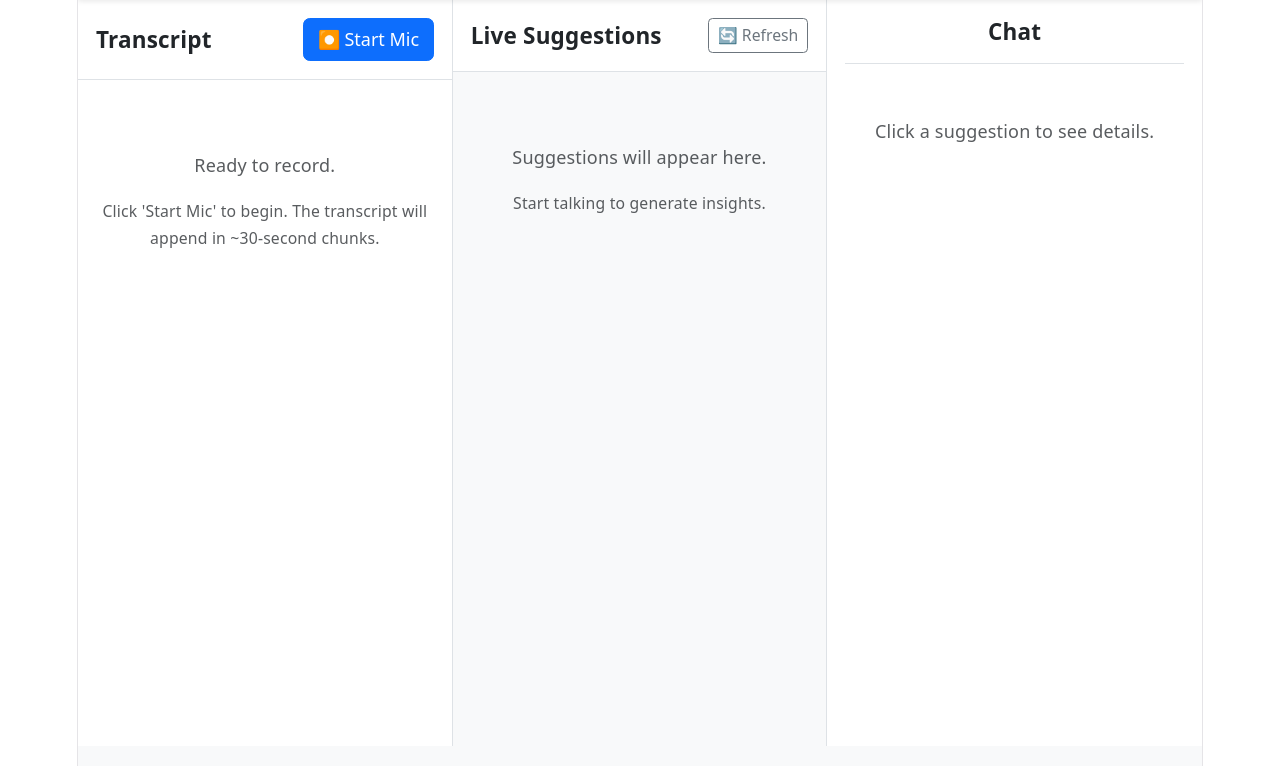
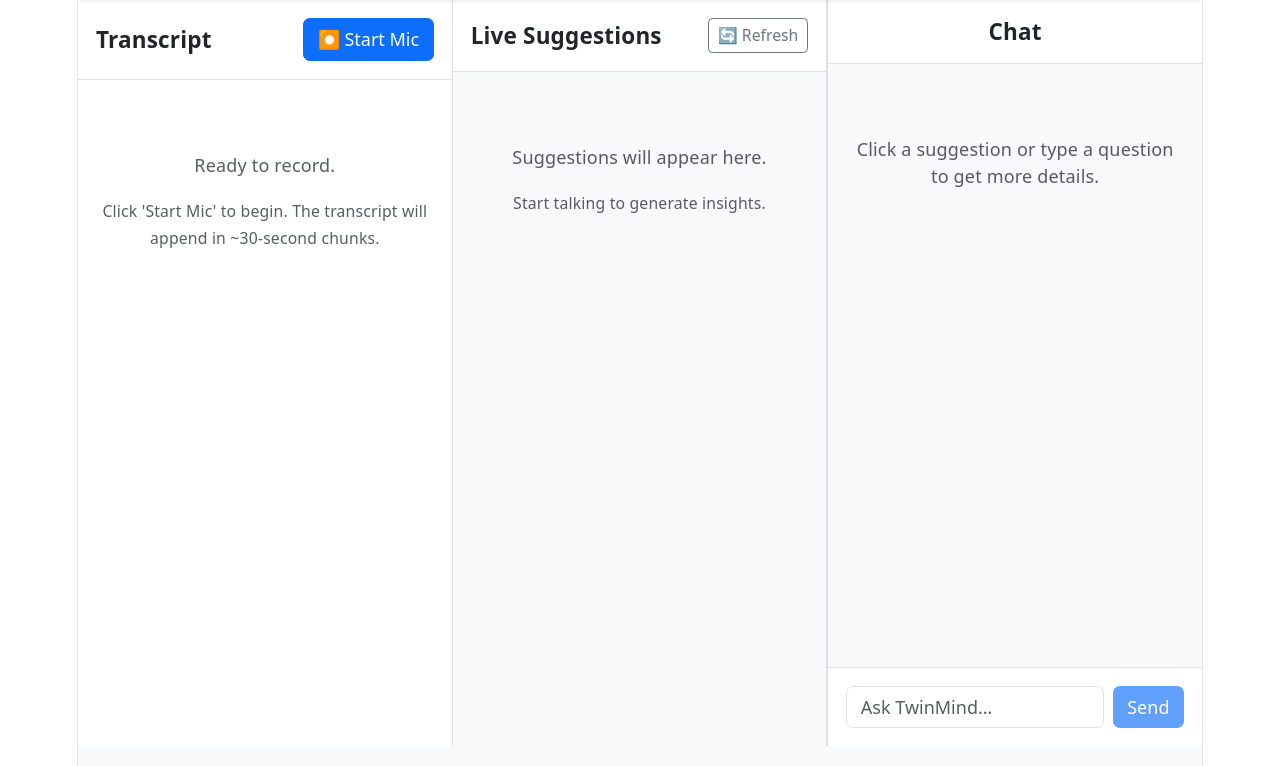
Before and after one commit to dannguyen111/twinmind-live-suggestions, a React app in the folder frontend/: page / in a window 1280 px wide. Shown: the top 766 px of the page. Built offline with nearby package versions, Linux system fonts and the light colour scheme; the HTML template or start-up script is replaced by a standard one.

Commit message:
implement React chat components & syntax highlighting

```diff
--- a/frontend/package.json
+++ b/frontend/package.json
@@ -13,7 +13,10 @@
     "axios": "^1.15.2",
     "bootstrap": "^5.3.8",
     "react": "^19.2.5",
-    "react-dom": "^19.2.5"
+    "react-dom": "^19.2.5",
+    "react-markdown": "^10.1.0",
+    "rehype-raw": "^7.0.0",
+    "remark-gfm": "^4.0.1"
   },
   "devDependencies": {
     "@eslint/js": "^10.0.1",
--- a/frontend/src/App.jsx
+++ b/frontend/src/App.jsx
@@ -1,13 +1,15 @@
 import React, { useState } from 'react';
 import Transcript from './components/Transcript';
 import Suggestions from './components/Suggestions';
+import Chat from './components/Chat';
 import axios from 'axios';
 
 function App() {
   const [transcript, setTranscript] = useState([]);
   const [suggestionBatches, setSuggestionBatches] = useState([]);
+  const [chatMessages, setChatMessages] = useState([]);
+  const [isChatLoading, setIsChatLoading] = useState(false);
 
-  // TODO: Change the function name and implementation to send the 30s audio chunk to Django backend.
   const handleAudioChunk = async (audioBlob) => {
     // Hardcoded API key for testing - replace with secure method in production
     const tempApiKey = import.meta.env.VITE_GROQ_API_KEY;
@@ -43,13 +45,38 @@
   };
 
   const handleSuggestionClick = (suggestion) => {
-    console.log("Card clicked!", suggestion);
-    // TODO: Send this to the Chat column and fetch the detailed answer
+    handleChatRequest(`Tell me more about this suggestion: "${suggestion.preview}"`);
   };
 
   const handleManualRefresh = () => {
     console.log("Manual refresh triggered");
     // TODO: Force the audio hook to flush its chunk early
+  };
+
+  const handleChatRequest = async (query) => {
+    const tempApiKey = import.meta.env.VITE_GROQ_API_KEY;
+    if (!tempApiKey) return;
+
+    const newUserMessage = { role: 'user', content: query };
+    setChatMessages(prev => [...prev, newUserMessage]);
+    setIsChatLoading(true);
+
+    try {
+      const response = await axios.post('http://localhost:8000/api/chat/', {
+        query: query,
+        transcript: transcript.join('\n'),
+        history: chatMessages,
+        apiKey: tempApiKey
+      });
+
+      const aiResponse = { role: 'assistant', content: response.data.answer };
+      setChatMessages(prev => [...prev, aiResponse]);
+    } catch (error) {
+      console.error("Chat error:", error);
+      setChatMessages(prev => [...prev, { role: 'assistant', content: "Sorry, I encountered an error fetching the detailed answer." }]);
+    } finally {
+      setIsChatLoading(false);
+    }
   };
 
   return (
@@ -80,12 +107,13 @@
           />
         </div>
 
-        {/* Right Column: Chat (Placeholder) */}
-        <div className="col-4 h-100 bg-white p-3 overflow-auto">
-          <h5 className="fw-bold border-bottom pb-3 mb-3">Chat</h5>
-          <div className="text-muted text-center mt-5">
-            <p>Click a suggestion to see details.</p>
-          </div>
+        {/* Right Column: Chat */}
+        <div className="col-4 h-100 p-0 border-start">
+          <Chat
+            messages={chatMessages}
+            onSendMessage={handleChatRequest}
+            isLoading={isChatLoading}
+          />
         </div>
 
       </div>
--- /dev/null
+++ b/frontend/src/components/Chat.css
@@ -0,0 +1,45 @@
+/* Fixes margins inside the AI's chat bubble so the text sits flush */
+.markdown-container>*:first-child {
+    margin-top: 0;
+}
+
+.markdown-container>*:last-child {
+    margin-bottom: 0;
+}
+
+/* Styles the tables to look like Bootstrap tables */
+.markdown-container table {
+    width: 100%;
+    margin-bottom: 1rem;
+    color: #212529;
+    border-collapse: collapse;
+}
+
+.markdown-container th,
+.markdown-container td {
+    padding: 0.5rem;
+    border: 1px solid #dee2e6;
+}
+
+.markdown-container th {
+    background-color: #f8f9fa;
+}
+
+/* Styles code blocks so they have a nice background and scroll horizontally if too long */
+.markdown-container pre {
+    background-color: #f8f9fa;
+    padding: 1rem;
+    border-radius: 0.375rem;
+    border: 1px solid #dee2e6;
+    overflow-x: auto;
+}
+
+.markdown-container code {
+    color: #d63384;
+    word-wrap: break-word;
+}
+
+.markdown-container pre code {
+    color: #212529;
+    word-wrap: normal;
+}
--- /dev/null
+++ b/frontend/src/components/Chat.jsx
@@ -0,0 +1,82 @@
+import React, { useState, useRef, useEffect } from 'react';
+import ReactMarkdown from 'react-markdown';
+import remarkGfm from 'remark-gfm';
+import rehypeRaw from 'rehype-raw';
+import './Chat.css';
+
+export default function Chat({ messages, onSendMessage, isLoading }) {
+    const [input, setInput] = useState('');
+    const chatEndRef = useRef(null);
+
+    useEffect(() => {
+        chatEndRef.current?.scrollIntoView({ behavior: 'smooth' });
+    }, [messages, isLoading]);
+
+    const handleSubmit = (e) => {
+        e.preventDefault();
+        if (input.trim() && !isLoading) {
+            onSendMessage(input.trim());
+            setInput('');
+        }
+    };
+
+    return (
+        <div className="d-flex flex-column h-100 bg-white">
+            <div className="p-3 border-bottom">
+                <h5 className="mb-0 fw-bold">Chat</h5>
+            </div>
+
+            <div className="flex-grow-1 p-3 overflow-auto bg-light">
+                {messages.length === 0 ? (
+                    <div className="text-muted text-center mt-5">
+                        <p>Click a suggestion or type a question to get more details.</p>
+                    </div>
+                ) : (
+                    messages.map((msg, index) => (
+                        <div key={index} className={`mb-3 d-flex flex-column ${msg.role === 'user' ? 'align-items-end' : 'align-items-start'}`}>
+                            <div
+                                className={`p-3 rounded-3 shadow-sm ${msg.role === 'user' ? 'bg-primary text-white' : 'bg-white border markdown-container'}`}
+                                style={{ maxWidth: '90%' }}
+                            >
+                                {msg.role === 'user' ? (
+                                    <p className="mb-0 text-break" style={{ whiteSpace: 'pre-wrap' }}>{msg.content}</p>
+                                ) : (
+                                    <ReactMarkdown
+                                        remarkPlugins={[remarkGfm]}
+                                        rehypePlugins={[rehypeRaw]}
+                                    >
+                                        {msg.content}
+                                    </ReactMarkdown>
+                                )}
+                            </div>
+                        </div>
+                    ))
+                )}
+                {isLoading && (
+                    <div className="mb-3 d-flex flex-column align-items-start">
+                        <div className="p-2 rounded-3 shadow-sm bg-white border text-muted">
+                            <small>Thinking...</small>
+                        </div>
+                    </div>
+                )}
+                <div ref={chatEndRef} />
+            </div>
+
+            <div className="p-3 border-top">
+                <form onSubmit={handleSubmit} className="d-flex">
+                    <input
+                        type="text"
+                        className="form-control me-2"
+                        placeholder="Ask TwinMind..."
+                        value={input}
+                        onChange={(e) => setInput(e.target.value)}
+                        disabled={isLoading}
+                    />
+                    <button type="submit" className="btn btn-primary" disabled={isLoading || !input.trim()}>
+                        Send
+                    </button>
+                </form>
+            </div>
+        </div>
+    );
+}
```
Also changed, not shown: 1 other file (tests, documents, lock files or other folders).
